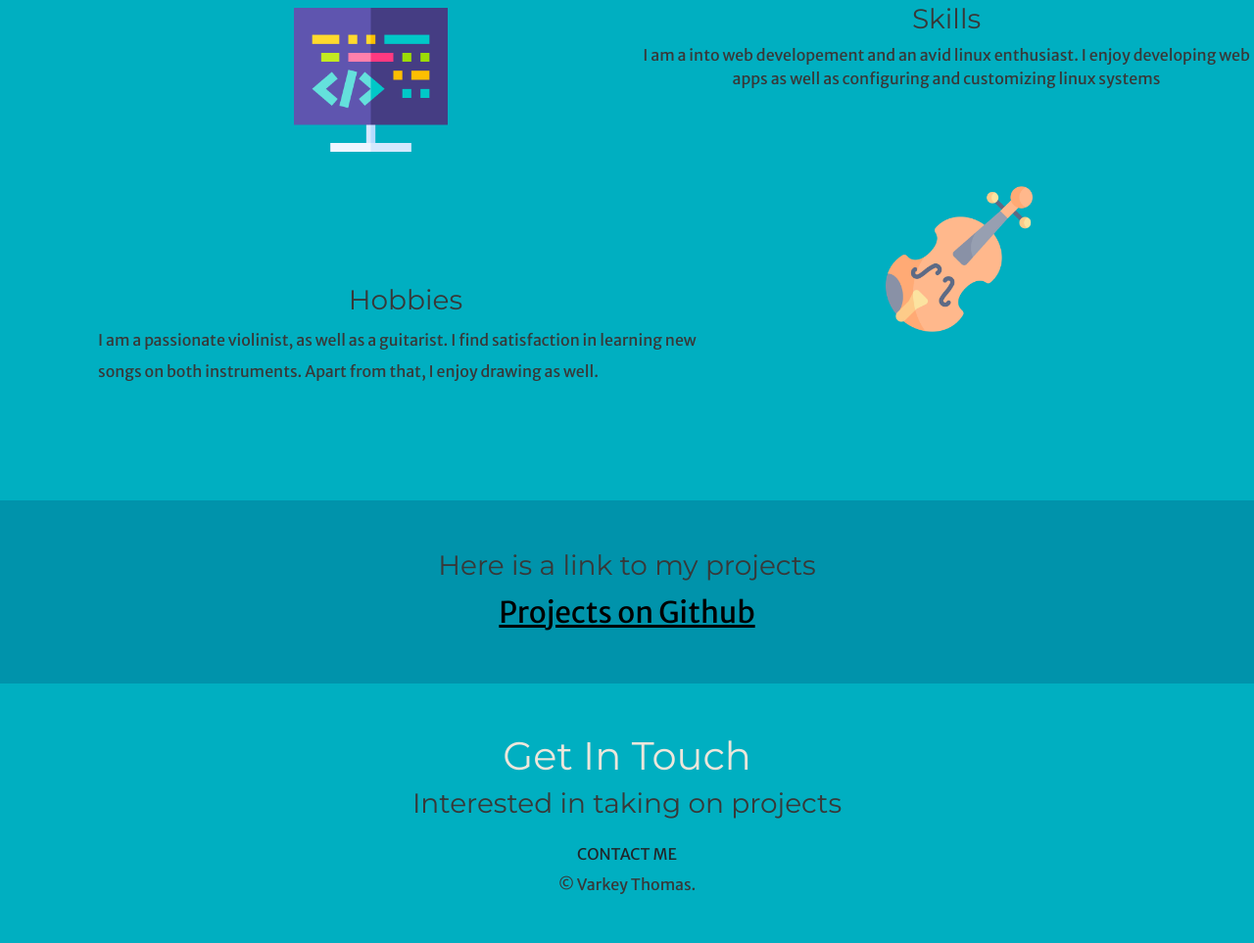
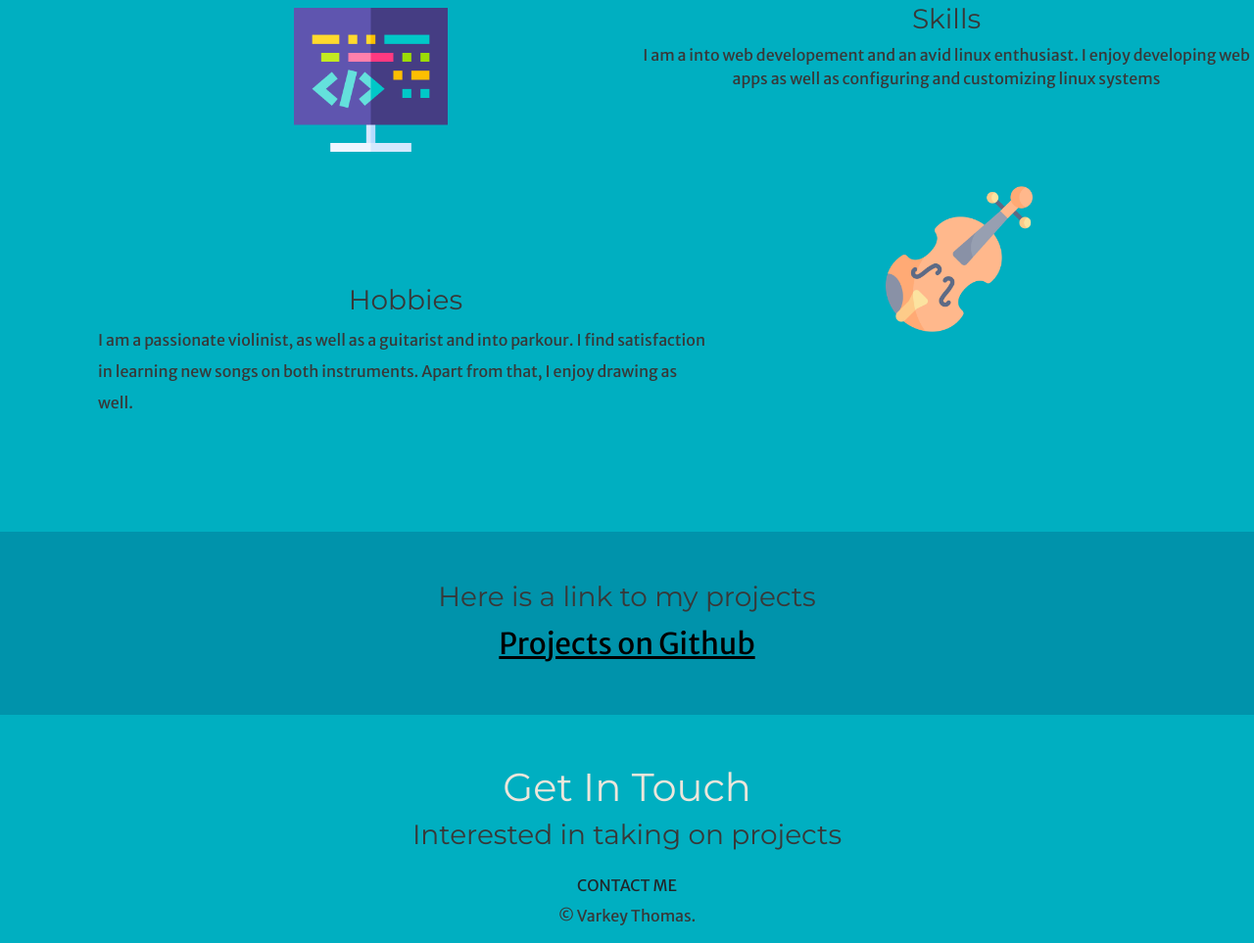
Before and after one commit to varkey-thomas/CV, a plain HTML site: page index.html in a window 1280 px wide. Shown: the part 1434-2397 px from the top of the page at 98% size. Before the commit the page ends 2365 px from the top, so only its background shows below. Drawn offline with nearby package versions, Linux system fonts and the light colour scheme.

Commit message:
added basic layout changes

```diff
--- a/index.html
+++ b/index.html
@@ -28,20 +28,20 @@
 			<div class="details">
 				<div class="skills row">
 					<h2>My Skills.</h2>
-					<div class="skill col-lg-6 col-md-6 col-sm-6">
+					<div class="skill col-lg-6 col-md-6 col-sm-12">
 						<img class="web" src="images/coding.png" alt="">
 					</div>
-					<div class="skills-row col-lg-6 col-md-6 col-sm-6">
+					<div class="skills-row col-lg-6 col-md-6 col-sm-12">
 						<h3>Skills</h3>
 						<p>I am a into web developement and an avid linux enthusiast. I enjoy developing web apps as well as configuring and customizing linux systems</p>
 					</div>
 				</div>
 				<div class="hobbies row">
-					<div class="hobbies-row col-lg-6 col-md-6 col-sm-6">
+					<div class="hobbies-row col-lg-6 col-md-6 col-sm-12">
 						<h3>Hobbies</h3>
-						<p>I am a passionate violinist, as well as a guitarist. I find satisfaction in learning new songs on both instruments. Apart from that, I enjoy drawing as well.</p>
+						<p>I am a passionate violinist, as well as a guitarist and into parkour. I find satisfaction in learning new songs on both instruments. Apart from that, I enjoy drawing as well.</p>
 					</div>
-					<div class="hobby col-lg-6 col-md-6 col-sm-6">
+					<div class="hobby col-lg-6 col-md-6 col-sm-12">
 						<img class="violin" src="images/violin.png" alt="">
 					</div>
 				</div>
```
